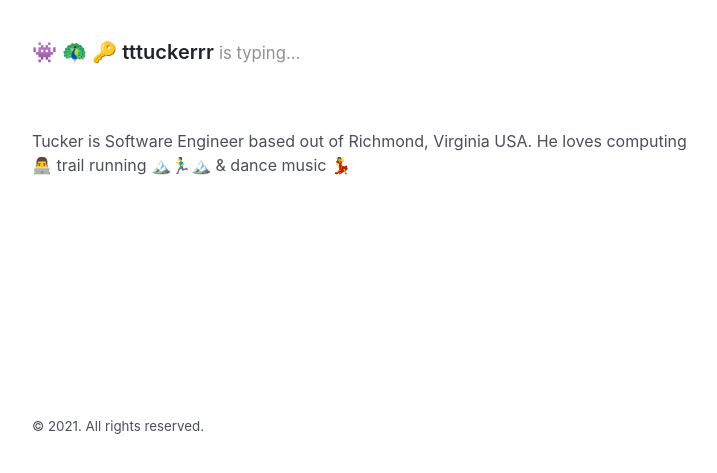
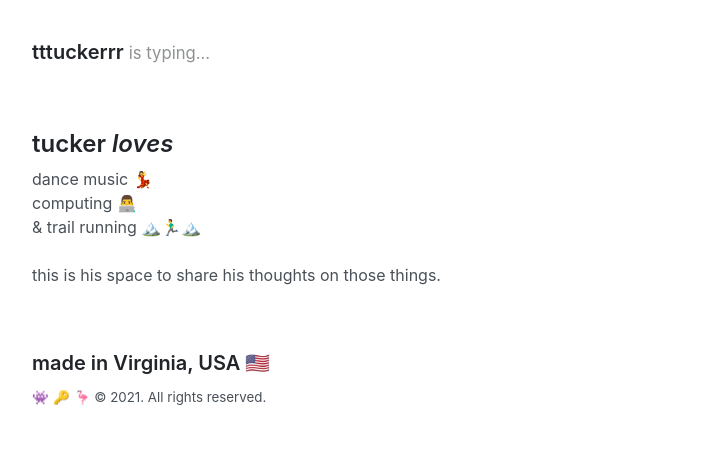
Before and after one commit to washt/washt.github.io, a Jekyll site: the page built from about.md, in a window 1280 px wide. Shown: the top 473 px of the page, without its empty margins (272-989 px from the left). Built offline with Jekyll 4.4.1, drawn with Linux system fonts in a browser that asks for light colours.

Commit message:
design refinements, remove pts for now

```diff
--- a/_layouts/default.html
+++ b/_layouts/default.html
@@ -8,9 +8,6 @@
     <div class="container content">
       <header class="masthead">
         <h3 class="masthead-title">
-          <a color="green" href="https://www.github.com/washt">👾</a>
-          <a color="blue" href="https://www.twitter.com/tttuckerrr">🦚</a>
-          <a color="red" href="https://www.keybase.io/tucker">🔑</a>
           <a href="{{ site.baseurl }}/" title="Home">{{ site.title }}</a>
           <small>{{ site.tagline }}</small>
         </h3>
@@ -22,6 +19,10 @@
 
       <footer class="footer">
         <small>
+          <h3>made in Virginia, USA 🇺🇸</h3>
+          <a color="green" href="https://www.github.com/washt">👾</a>
+          <a color="red" href="https://www.keybase.io/tucker">🔑</a>
+          <a color="blue" href="https://www.twitter.com/tttuckerrr">🦩</a>
           &copy; <time datetime="{{ site.time | date_to_xmlschema }}">{{ site.time | date: '%Y' }}</time>. All rights reserved.
         </small>
       </footer>
--- a/about.md
+++ b/about.md
@@ -4,26 +4,12 @@ title:
 ---
 
 <p class="">
-Tucker is Software Engineer based out of Richmond, Virginia USA.
-He loves computing 👨‍💻 trail running 🏔🏃‍♂️🏔 & dance music 💃
+<h2>tucker <em>loves</em><br /></h2>
+dance music 💃<br />
+computing 👨‍💻<br />
+& trail running 🏔🏃‍♂️🏔<br />
+<br />
+
+this is his space to share his thoughts on those things.
+<br />
 </p>
-<canvas id="pts"></canvas>
-
-<script type="text/javascript" src="https://unpkg.com/pts@0.10.6/dist/pts.js">
-  Pts.namespace( window );
-
-  (function() {
-    var space = new CanvasSpace("#pt").setup({ bgcolor: "#ffff", retina: true, resize: true });
-    var form = space.getForm();
-    space.add( {
-      start: (bound) => {},
-
-      animate: (time, ftime) => {
-        form.point( space.pointer, 10 );
-      },
-
-      action: (type, x, y) => {}
-    });
-    space.bindMouse().bindTouch().play();
-  })();
-</script>
```
Also changed, not shown: 5 other files.
